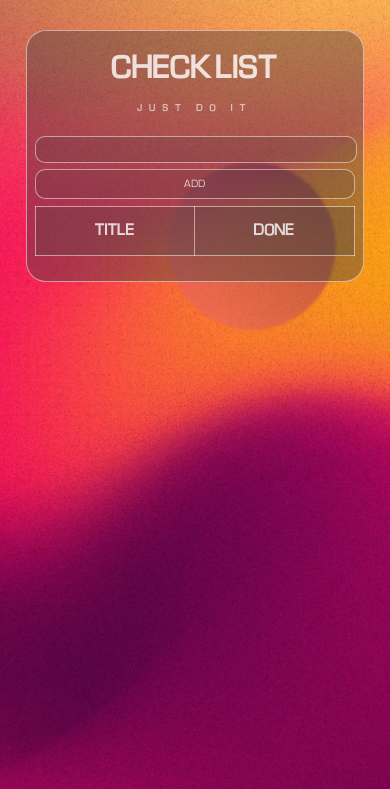
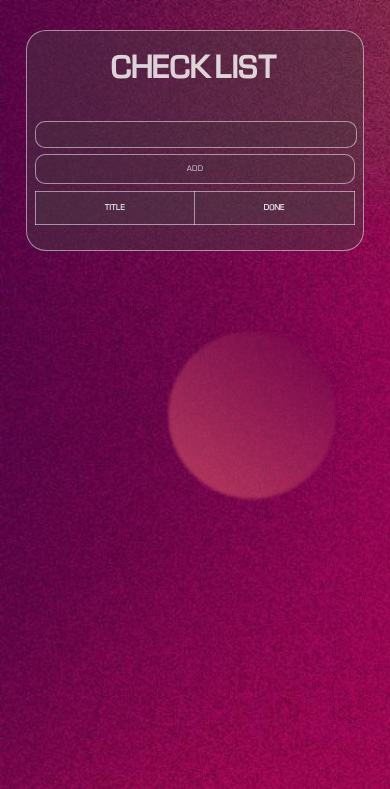
Before and after one commit to rezaanbarsooz79/checklist, a plain HTML site: page index.html in a window 390 px wide. Shown: the top 789 px of the page. Drawn offline with Linux system fonts and the light colour scheme.

Commit message:
update css and html

```diff
--- a/index.html
+++ b/index.html
@@ -15,7 +15,7 @@
   <div class="box10"></div>
   <div class="div2">
     <h1>CHECK LIST</h1>
-    <h5>JUST DO IT</h5>
+    <!-- <h5>JUST DO IT</h5> -->
     <table dir="ltr">
       <tr>
         <th>TITLE</th>
--- a/style.css
+++ b/style.css
@@ -21,8 +21,8 @@ table {
 
 body {
     background-image: url(background-image.jpg);
-    background-attachment: fixed;
-    overflow: hidden;
+    /* background-attachment: fixed; */
+    /* overflow: hidden; */
     background-repeat: no-repeat;
     background-size: cover;
     height: 60rem;
@@ -39,18 +39,18 @@ h1 {
     margin-top: 15px;
 }
 
-h5 {
+/* h5 {
     color: rgba(255, 255, 255, 0.6);
     text-align: center;
     letter-spacing: 7px;
     margin-top: -32px;
     padding: 0px;
     font-size: 12px;
-}
+} */
 
 table {
     width: 95%;
-    height: 50px;
+    height: 10%;
     margin: 0 auto;
     margin-bottom: 25px;
     font-size: 20PX;
@@ -186,6 +186,10 @@ input:hover {
 }
 
 @media only screen and (max-width:700px) {
+    * {
+        font-size: 0.8rem;
+    }
+
     .inputText {
         width: 89%;
         height: 25px;
@@ -211,12 +215,16 @@ input:hover {
         border-radius: 5px;
     }
 
-    h5 {
+    /* h5 {
         color: rgba(255, 255, 255, 0.6);
         text-align: center;
         letter-spacing: 7px;
         margin-top: -20px;
         padding: 0px;
         font-size: 12px;
+    } */
+
+    body {
+        height: 250vh;
     }
 }
```
